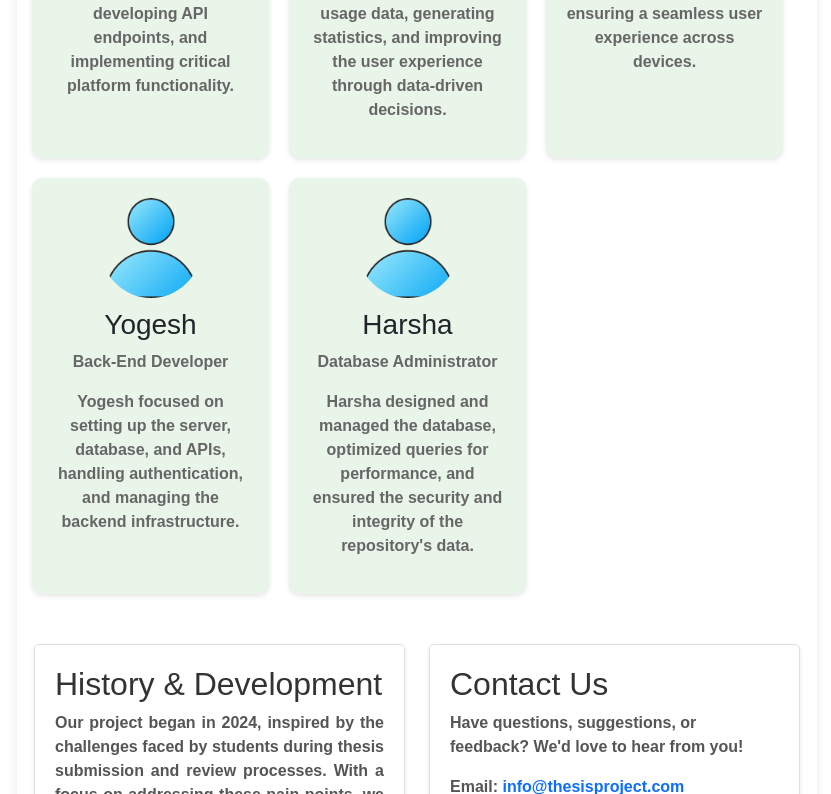
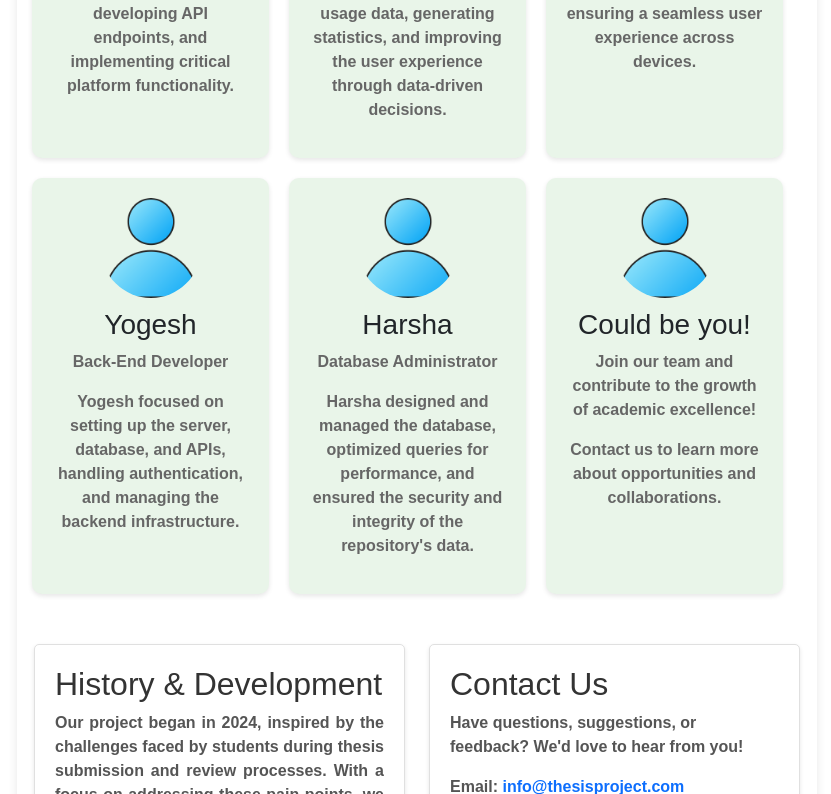
Before and after one commit to Abhinaykotla/Digital_Thesis_Repository, a React (Create React App) app in the folder FrontEnd/: page /about in a window 1280 px wide. Shown: the part 706-1500 px from the top of the page, without its empty margins (223-1054 px from the left). Built offline with nearby package versions, Linux system fonts and the light colour scheme; no server answers.

Commit message:
feat: enhance About page with team member section and improve SearchResults to display author information

```diff
--- a/FrontEnd/src/About.js
+++ b/FrontEnd/src/About.js
@@ -47,6 +47,12 @@ const About = () => {
             <p>Database Administrator</p>
             <p>Harsha designed and managed the database, optimized queries for performance, and ensured the security and integrity of the repository's data.</p>
           </div>
+          <div className="team-member col-6">
+            <img src="./user.png" alt="Team Member" />
+            <h3>Could be you!</h3>
+            <p> Join our team and contribute to the growth of academic excellence!</p>
+            <p> Contact us to learn more about opportunities and collaborations.</p>
+          </div>
         </div>
       </section>
       <div className='row'>
--- a/FrontEnd/src/SearchFilters.js
+++ b/FrontEnd/src/SearchFilters.js
@@ -28,13 +28,13 @@ const SearchFilters = ({ onFilter }) => {
         value={filters.topic}
         onChange={handleFilterChange}
       />
-      <input
+      {/* <input
         type="text"
         name="author"
         placeholder="Author"
         value={filters.author}
         onChange={handleFilterChange}
-      />
+      /> */}
       <input
         type="text"
         name="year"
--- a/FrontEnd/src/SearchResults.js
+++ b/FrontEnd/src/SearchResults.js
@@ -12,6 +12,7 @@ const SearchResults = ({ results }) => {
           <tr>
             <th>Title</th>
             <th>Keywords</th>
+            <th>Author</th>
             <th>year</th>
             <th>View Theses</th>
           </tr>
@@ -21,6 +22,7 @@ const SearchResults = ({ results }) => {
             {/* <a href={'peerreview/'+result.thesis_id}> */}
             <td><h3>{result.title}</h3></td>
             <td><b>{result.keywords}</b></td>
+            <td><b>{result.author}</b></td>
             <td><b>{result.year}</b></td>
             {/* </a> */}
             <td><a href={'/peerreview/' + result.thesis_id} className='btn btn-primary btn-sm '>View Thesis</a></td>
```
